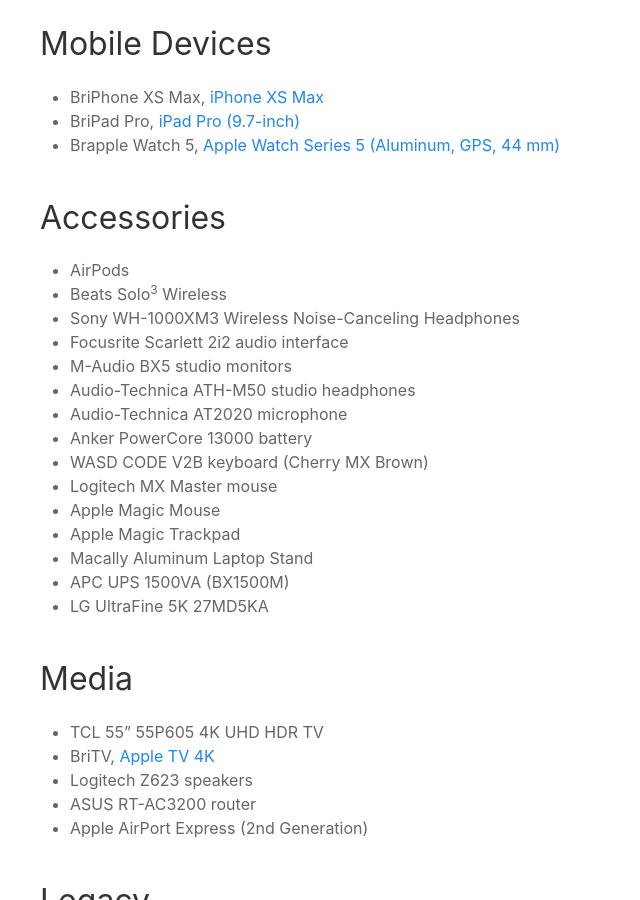
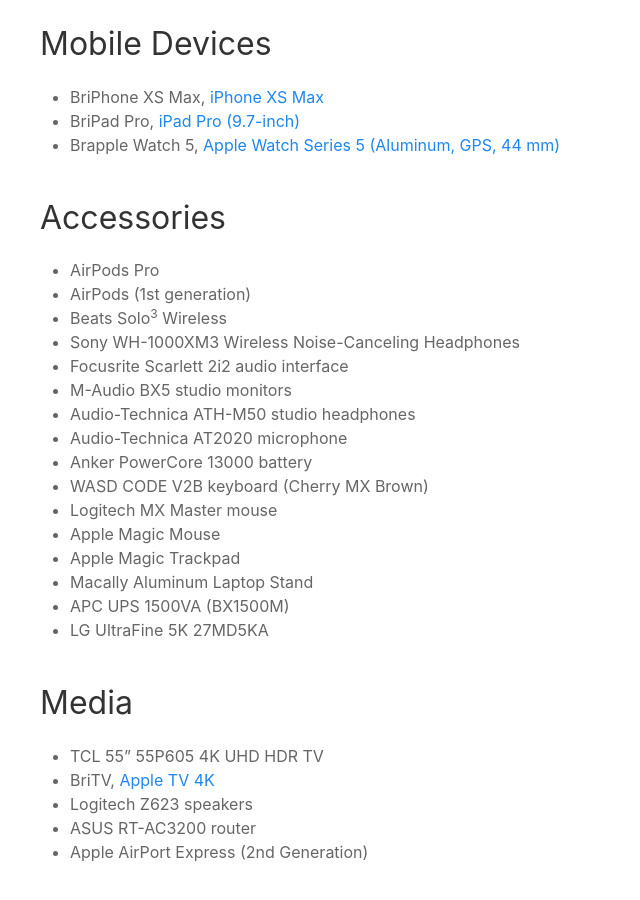
Before and after one commit to BrianMitchL/brianm.me, a Jekyll site: the page built from _living-docs/gear.md, in a window 1280 px wide and 900 px high, scrolled down 2225 px. Shown: the whole window, without its empty margins (0-640 px from the left). Built offline with Jekyll 4.4.1, drawn with Linux system fonts in a browser that asks for light colours; nearby versions of some CDN libraries; emoji names are drawn with the system emoji font; some of the changed text lies outside the part shown.

Commit message:
Update gear

```diff
--- a/_living-docs/gear.md
+++ b/_living-docs/gear.md
@@ -20,7 +20,7 @@
 ### Terra
 
 ~~Hackintosh (Late 2013)~~ (RIP, no longer running macOS, see the
-[blog post]({{ site.url }}{{ site.baseurl }}/posts/a-hackintosh-reflection))
+[blog post]({% post_url 2018-09-23-a-hackintosh-reflection %}))
 
 Specs:
 
@@ -79,7 +79,8 @@
 
 ## Accessories
 
-- AirPods
+- AirPods Pro
+- AirPods (1st generation)
 - Beats Solo<sup>3</sup> Wireless
 - Sony WH-1000XM3 Wireless Noise-Canceling Headphones
 - Focusrite Scarlett 2i2 audio interface
```
Also changed, not shown: other parts of _living-docs/gear.md (+1 -1 lines).
